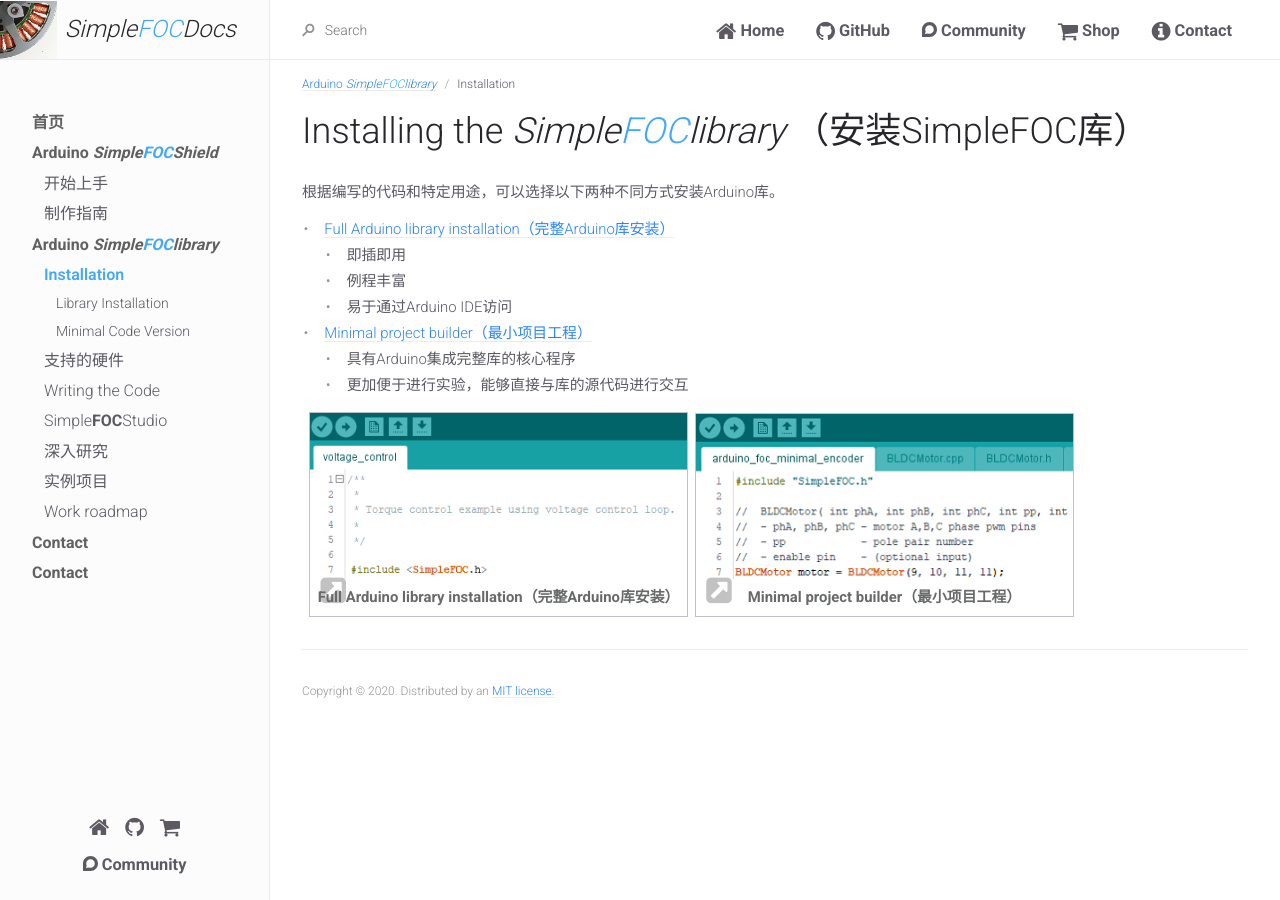
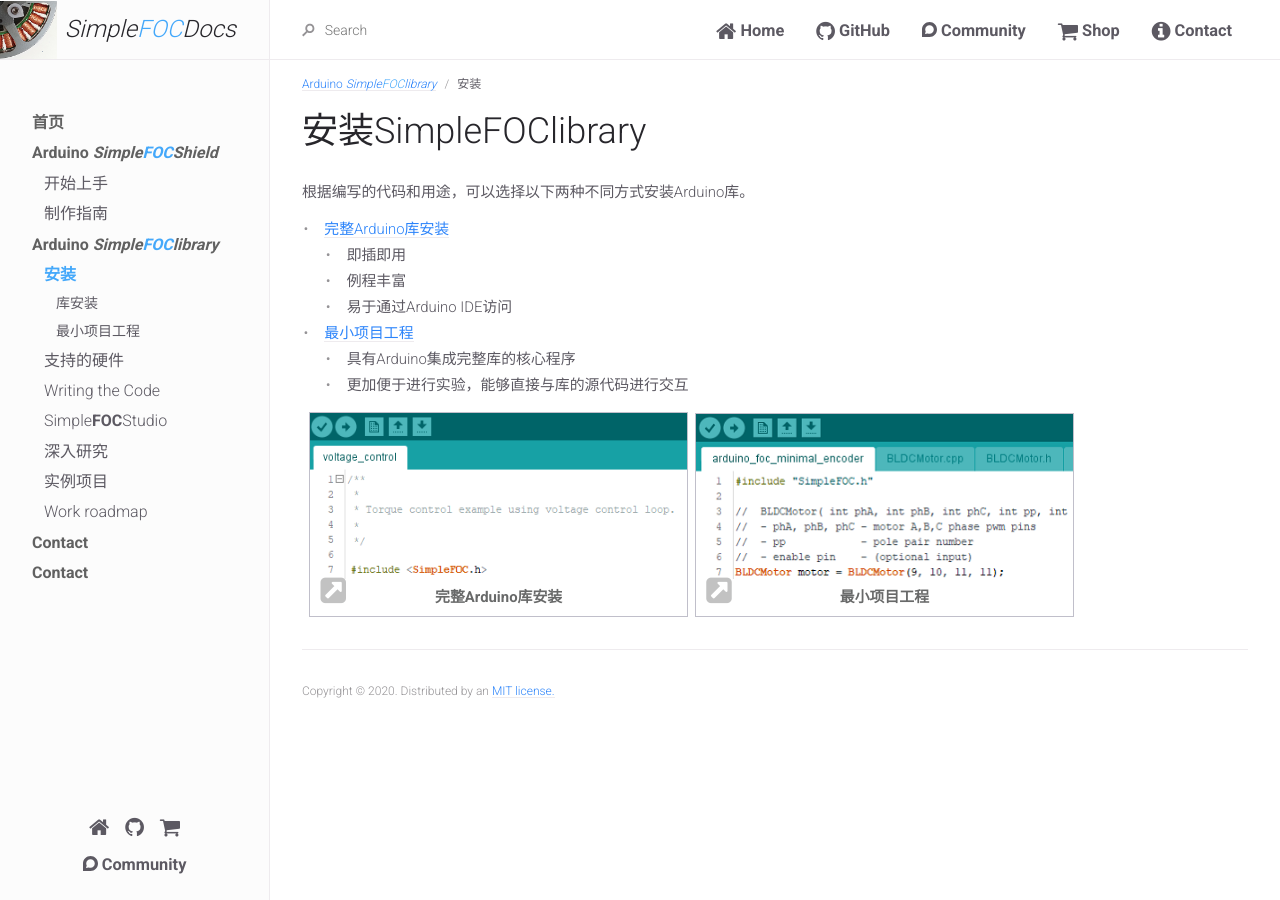
Before and after one commit to simplefoc/docs_chinese, a Jekyll site: the page built from docs/simplefoc_library/installation/index.md, in a window 1280 px wide. Built offline with Jekyll 4.4.1, drawn with Linux system fonts in a browser that asks for light colours.

Commit message:
installation title

```diff
--- a/docs/simplefoc_library/installation/index.md
+++ b/docs/simplefoc_library/installation/index.md
@@ -1,6 +1,6 @@
 ---
 layout: default
-title: Installation
+title: 安装
 nav_order: 1
 parent: Arduino <span class="simple">Simple<span class="foc">FOC</span>library</span>
 description: "Arduino Simple Field Oriented Control (FOC) library ."
@@ -10,16 +10,16 @@ has_toc: false
 ---
 
 
-# Installing the <span class="simple">Simple<span class="foc">FOC</span>library</span> （安装SimpleFOC库）
+# 安装SimpleFOClibrary
 
 
-根据编写的代码和特定用途，可以选择以下两种不同方式安装Arduino库。
+根据编写的代码和用途，可以选择以下两种不同方式安装Arduino库。
 
-- [Full Arduino library installation（完整Arduino库安装）](library_download)
+- [完整Arduino库安装](library_download)
     - 即插即用
     - 例程丰富
     - 易于通过Arduino IDE访问
-- [Minimal project builder（最小项目工程）](minimal_download)
+- [最小项目工程](minimal_download)
     - 具有Arduino集成完整库的核心程序
     - 更加便于进行实验，能够直接与库的源代码进行交互
 
@@ -27,7 +27,7 @@ has_toc: false
     <a href="library_download" >
         <img src="extras/Images/library_.png" >
         <i class="fa fa-external-link-square fa-2x"></i>
-        <p >Full  Arduino library installation（完整Arduino库安装）</p>
+        <p >完整Arduino库安装</p>
     </a>
 </div>
 
@@ -35,6 +35,6 @@ has_toc: false
     <a href="minimal_download" >
         <img src="extras/Images/library_min_.png" >
         <i class="fa fa-external-link-square fa-2x"></i>
-        <p >Minimal project builder（最小项目工程）</p>
+        <p >最小项目工程</p>
     </a>
 </div>
--- a/docs/simplefoc_library/installation/library_download.md
+++ b/docs/simplefoc_library/installation/library_download.md
@@ -1,14 +1,14 @@
 ---
 layout: default
-title: Library Installation
-parent: Installation
+title: 库安装
+parent: 安装
 nav_order: 1
 description: "Arduino Simple Field Oriented Control (FOC) library ."
 permalink: /library_download
 grand_parent: Arduino <span class="simple">Simple<span class="foc">FOC</span>library</span>
 ---
 
-# Installing <span class="simple">Simple<span class="foc">FOC</span>library（安装完整的SimpleFOC库）</span>
+# 安装完整的 SimpleFOClibrary </span>
 
 ## <i class="fa fa-desktop"></i> 通过Arduino Library Manager安装
 最简单的方式是直接通过 `Arduino IDE`中的 *Arduino Library Manager* 获取库。
--- a/docs/simplefoc_library/installation/minimal_download.md
+++ b/docs/simplefoc_library/installation/minimal_download.md
@@ -1,18 +1,17 @@
 ---
 layout: default
-title: Minimal Code Version
-parent: Installation
+title: 最小项目工程
+parent: 安装
 nav_order: 2
 description: "Arduino Simple Field Oriented Control (FOC) library ."
 permalink: /minimal_download
 grand_parent: Arduino <span class="simple">Simple<span class="foc">FOC</span>library</span>
 ---
 
-# <span class="simple">Simple<span class="foc">FOC</span>library</span> minimal project builder（安装SimpleFOC库最小项目工程）
+# 安装 SimpleFOClibrary 最小项目工程
 
 对于想要测试和修改源代码的朋友，建议使用 [<i class="fa fa-code-fork"></i> 最小项目工程](https://github.com/simplefoc/Arduino-FOC/tree/minimal) 版本
 <blockquote class="info"><p class="heading">注意</p>这个版本的代码是完全独立的，像其他Arduino程序一样，无需要调用任何库来运行它。</blockquote>
-
 ## <i class="fa fa-github"></i>  安装
 你可以直接通过github接口访问这个版本的源代码。
 ### <i class="fa fa-download"></i> 压缩包下载
```
Also changed, not shown: other parts of docs/simplefoc_library/installation/library_download.md (+1 -1 lines).
